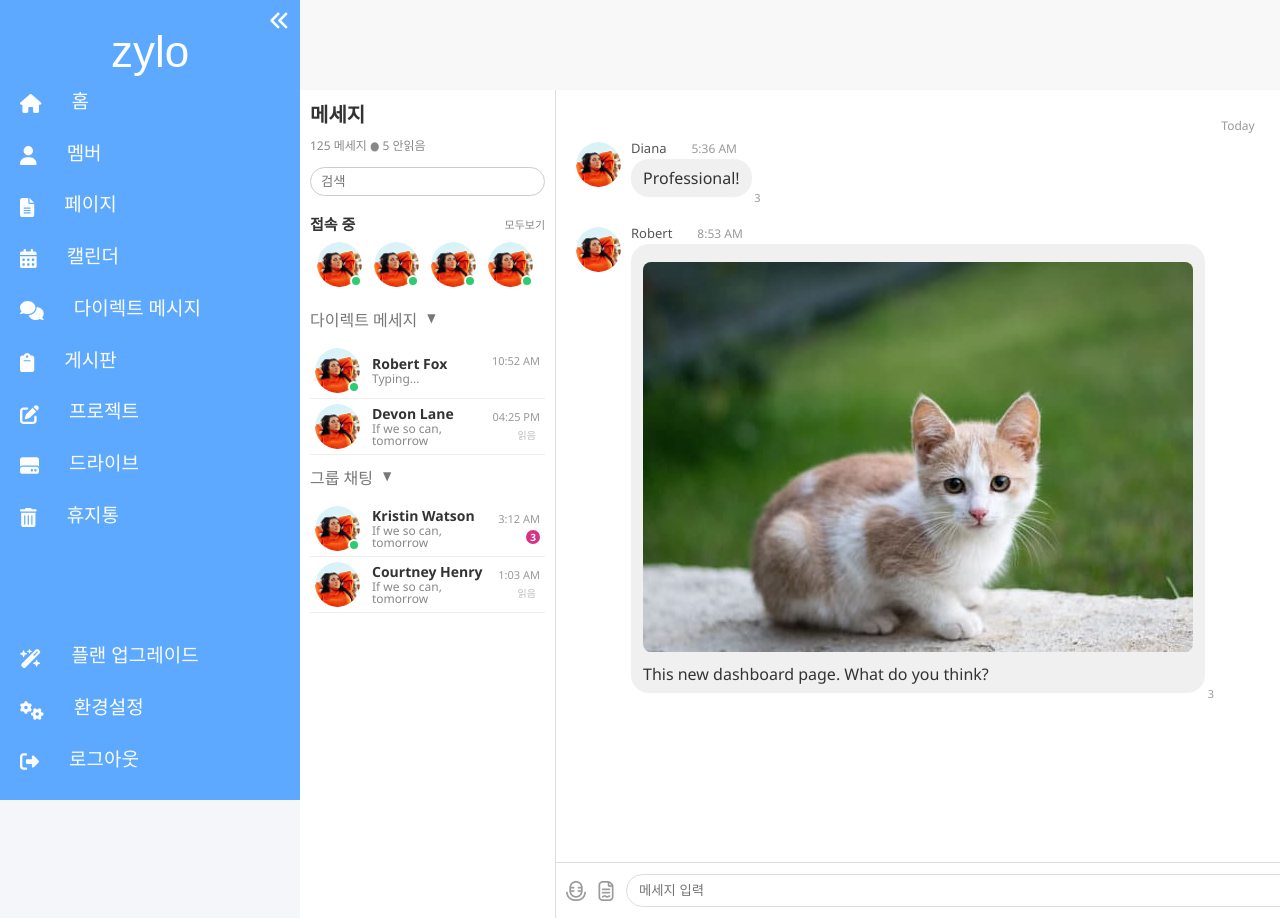
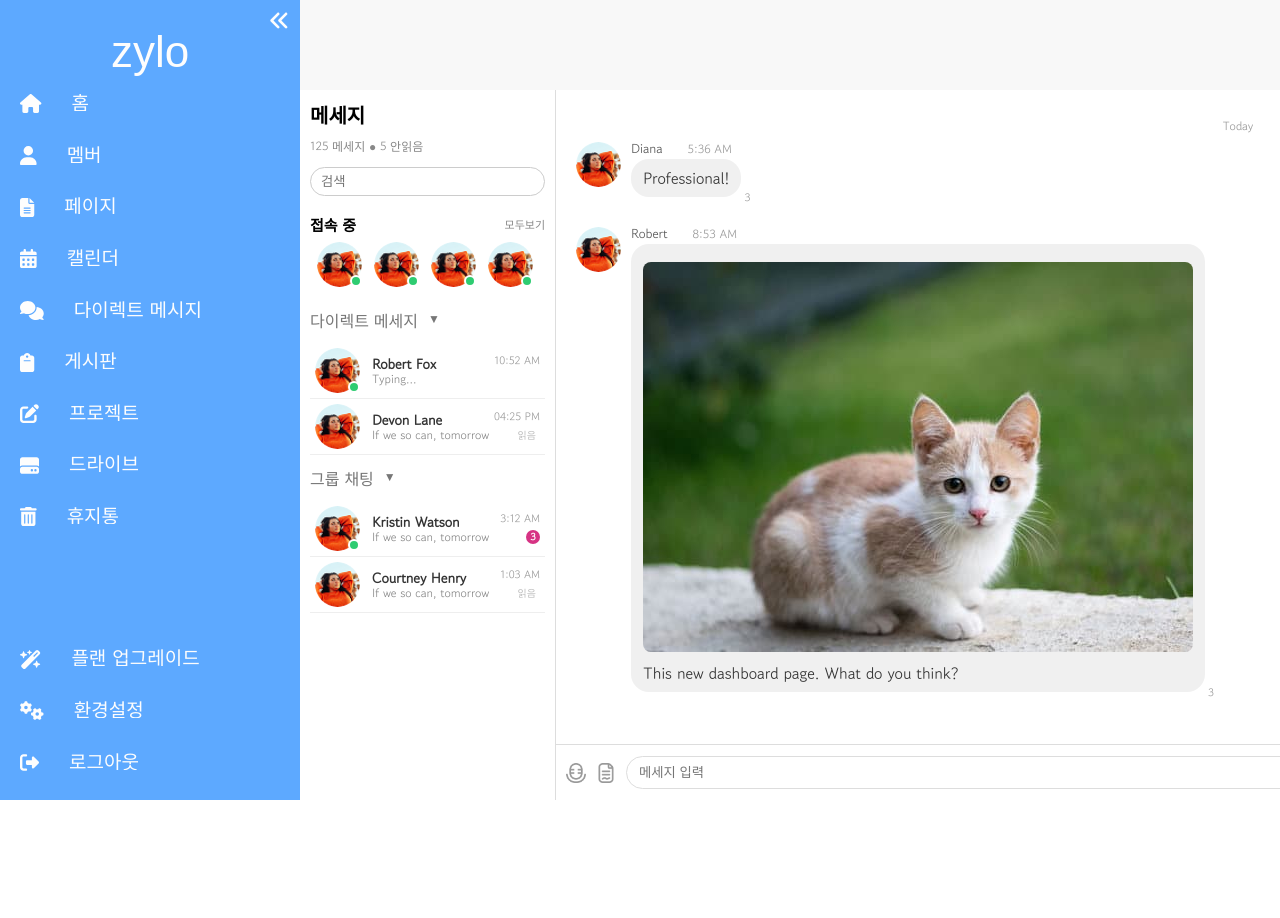
Before and after one commit to greenlotte6/lotte2-community-app-project-team4, a React (Vite) app in the folder zylo-react/: page /messenger in a window 1280 px wide. Shown: the top 918 px of the page. After the commit the page ends 800 px from the top, so only its background shows below. Built offline with nearby package versions, Linux system fonts and the light colour scheme; a web font is replaced by a local one.

Commit message:
CSS 버그 픽스

```diff
--- a/zylo-react/src/styles/content.css
+++ b/zylo-react/src/styles/content.css
@@ -12,6 +12,7 @@
 
 #content {
   width: inherit;
+  height: calc(100vh - 90px);
   background-color: inherit;
   transition: background-color 0.3s ease;
 }
--- a/zylo-react/src/styles/message/message.css
+++ b/zylo-react/src/styles/message/message.css
@@ -4,15 +4,9 @@
   box-sizing: border-box;
 }
 
-body {
-  font-family: 'Segoe UI', Tahoma, Geneva, Verdana, sans-serif;
-  background-color: #f5f6fa;
-  color: #333;
-}
-
 .container {
   display: flex;
-  height: 828px;
+  height: 100%;
 }
 
 .main-content {
@@ -215,7 +209,6 @@ body {
   display: flex;
   align-items: flex-start;
   margin-bottom: 30px;
-
 }
 
 .chat-room-message.self {
@@ -363,10 +356,10 @@ background: #fff;
   border-radius: 10px;
   width: 640px;
   max-width: 95%;
-box-shadow: 0 4px 12px rgba(0,0,0,0.1);
+  box-shadow: 0 4px 12px rgba(0, 0, 0, 0.1);
   display: flex;
   flex-direction: column;
-font-family: 'Segoe UI', Tahoma, Geneva, Verdana, sans-serif;
+  font-family: "Segoe UI", Tahoma, Geneva, Verdana, sans-serif;
   overflow: hidden;
 }
 
```
Lines whose indentation alone changed are shown as unchanged.
